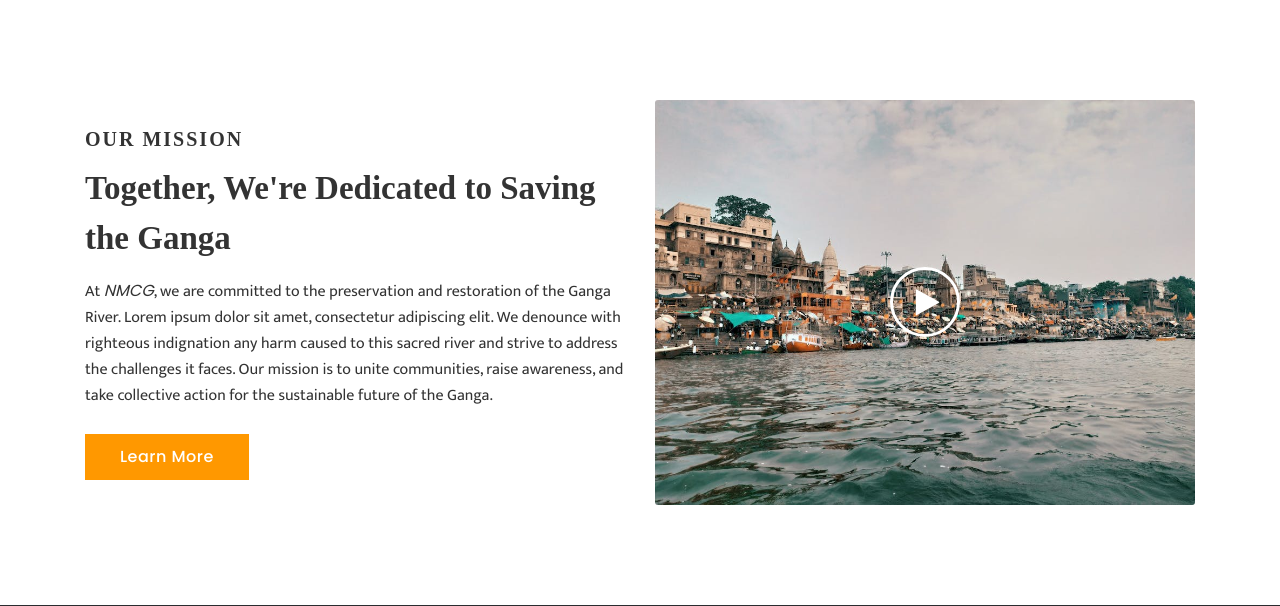
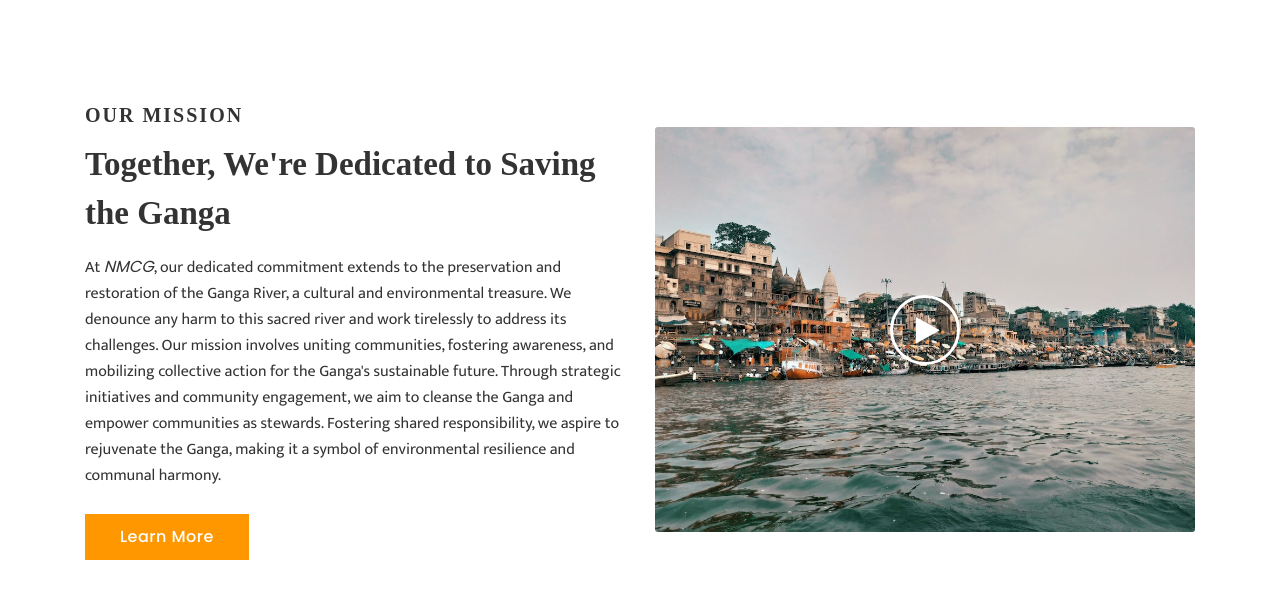
Before and after one commit to Sripad1003/NMCG, a Flask app: page / in a window 1280 px wide. Shown: the part 1741-2347 px from the top of the page. Run offline with Flask 3, Linux system fonts and the light colour scheme; parts of the project's set-up code (start-up, migrations or seed data) failed here and were passed over; some libraries are stand-ins or nearby versions; some web fonts are replaced.

Commit message:
Update index.html

```diff
--- a/templates/index.html
+++ b/templates/index.html
@@ -187,7 +187,7 @@
                     <div class="about-content">
                         <h3>OUR MISSION</h3>
 						<h2>Together, We're Dedicated to Saving the Ganga</h2>
-						<p>At <em>NMCG</em>, we are committed to the preservation and restoration of the Ganga River. Lorem ipsum dolor sit amet, consectetur adipiscing elit. We denounce with righteous indignation any harm caused to this sacred river and strive to address the challenges it faces. Our mission is to unite communities, raise awareness, and take collective action for the sustainable future of the Ganga.</p>
+						<p>At <em>NMCG</em>, our dedicated commitment extends to the preservation and restoration of the Ganga River, a cultural and environmental treasure. We denounce any harm to this sacred river and work tirelessly to address its challenges. Our mission involves uniting communities, fostering awareness, and mobilizing collective action for the Ganga's sustainable future. Through strategic initiatives and community engagement, we aim to cleanse the Ganga and empower communities as stewards. Fostering shared responsibility, we aspire to rejuvenate the Ganga, making it a symbol of environmental resilience and communal harmony.</p>
 						<a href="#learn-more-section" class="button">Learn More</a>
                     </div>
                 </div>
```
